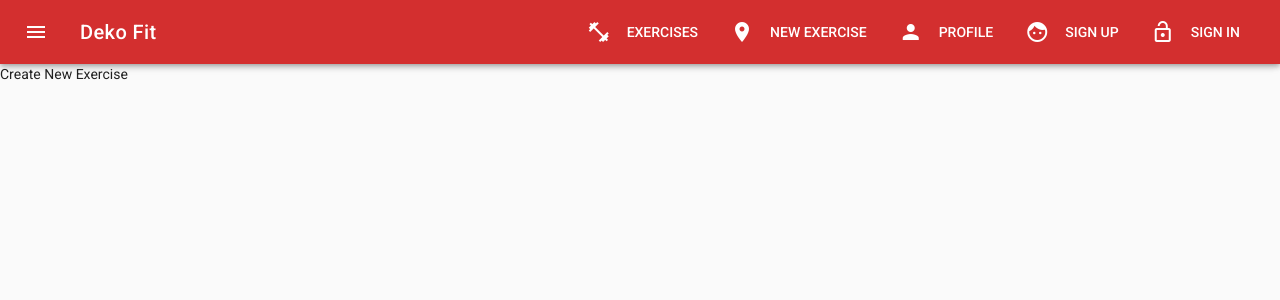
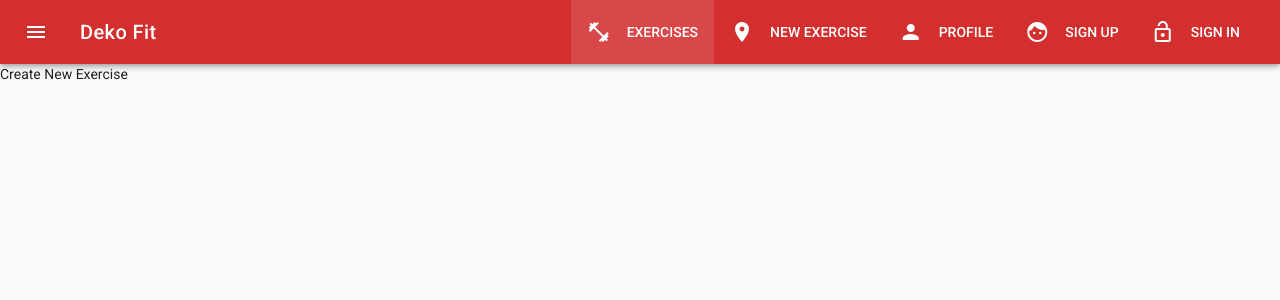
Before and after one commit to Hi9Here/deko-view, a Vue app: page /exercises/new in a window 1280 px wide. Shown: the top 300 px of the page. Built offline with nearby package versions, Linux system fonts and the light colour scheme.

Commit message:
router and links done and working

```diff
--- a/src/App.vue
+++ b/src/App.vue
@@ -2,7 +2,11 @@
   <v-app>
       <v-navigation-drawer clipped temporary app v-model="drawer">
         <v-list>
-          <v-list-tile v-for="item in menuItems" :key="item.title">
+          <v-list-tile
+          v-for="item in menuItems"
+          :key="item.title"
+          router
+          :to="item.link">
             <v-list-tile-action>
               <v-icon>{{ item.icon}}</v-icon>
             </v-list-tile-action>
@@ -17,7 +21,12 @@
         </v-toolbar-title>
       <v-spacer></v-spacer>
       <v-toolbar-items class="hidden-xs-only">
-        <v-btn flat v-for="item in menuItems" :key="item.title">
+        <v-btn
+        flat
+        v-for="item in menuItems"
+        :key="item.title"
+        router
+        :to="item.link">
           <v-icon left>{{ item.icon }}</v-icon>
           {{ item.title }}</v-btn>
       </v-toolbar-items>
```
